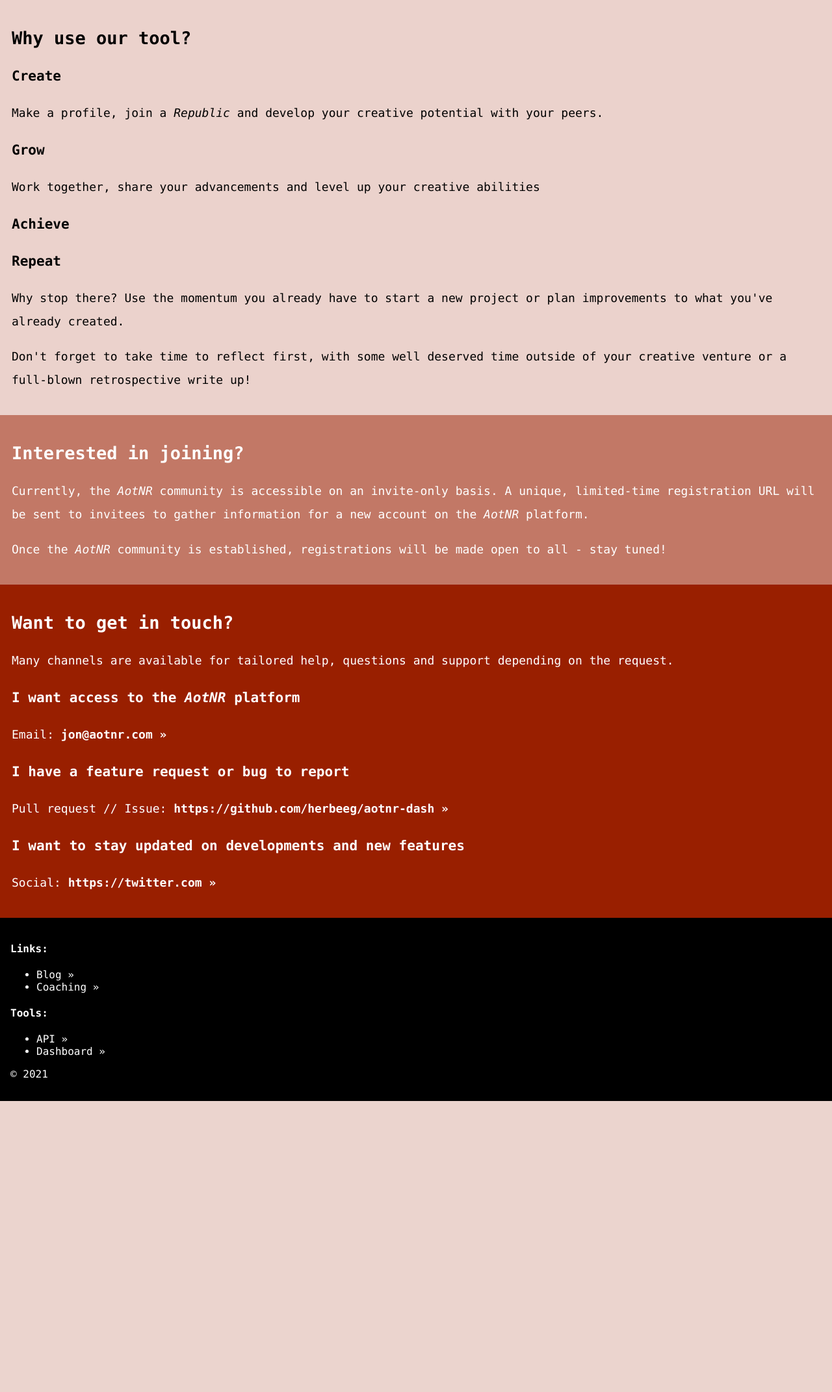
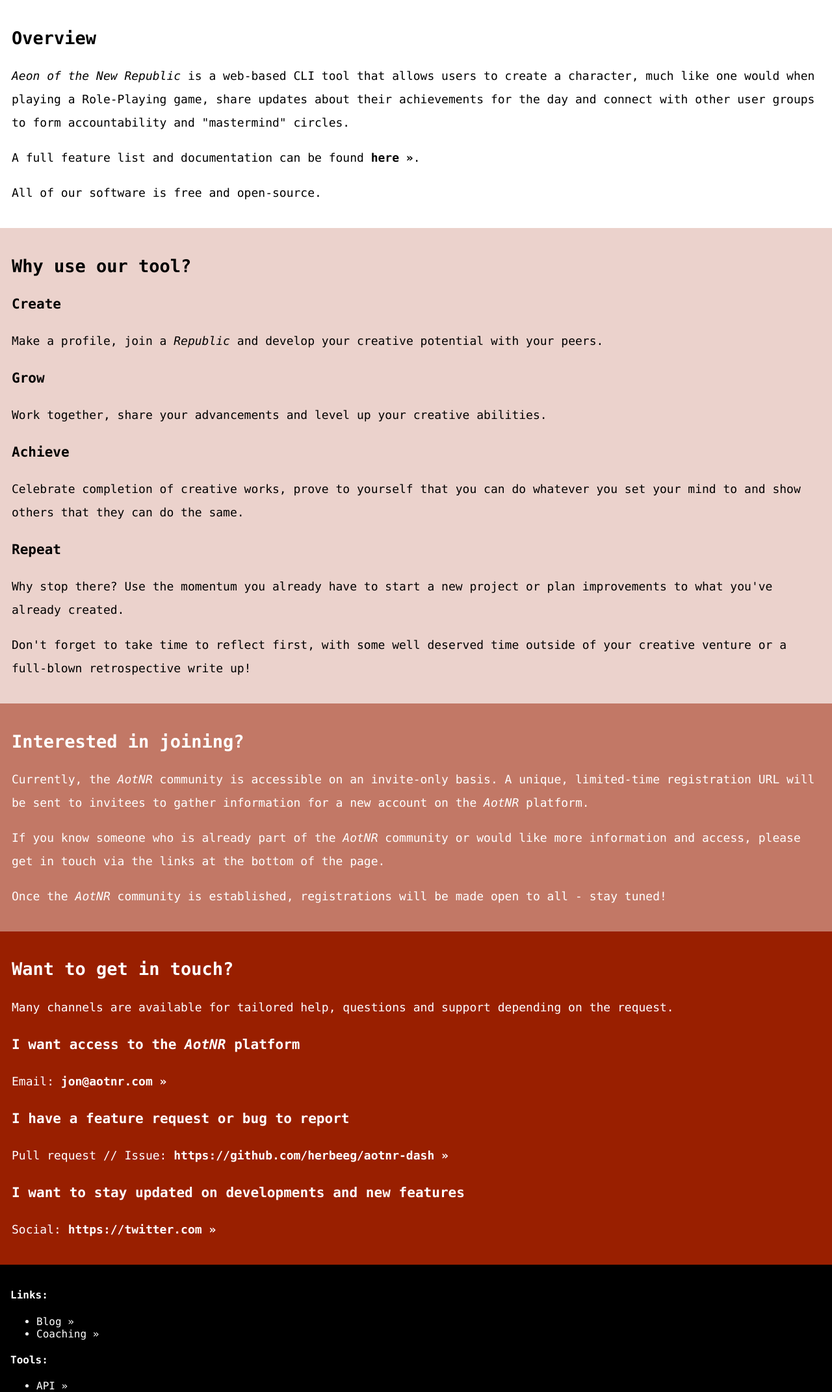
Before and after one commit to herbeeg/aotnr-web, a Flask app: page / in a window 1280 px wide. Shown: the part 240-2383 px from the top of the page at 65% size. Before the commit the page ends 1935 px from the top, so only its background shows below. Run offline with Flask 2, Linux system fonts and the light colour scheme.

Commit message:
Style homepage anchor links correctly and finish writing article container content for landing page

```diff
--- a/static/base.css
+++ b/static/base.css
@@ -62,13 +62,17 @@ main.container article {
     line-height: 2em;
 }
 
-main.container article a {
+main.container article#overview {
+    color: rgb(0, 0, 0);
+}
+
+main.container article#overview a {
     font-weight: bold;
-    color: rgb(255, 255, 255);
+    color: rgb(0, 0, 0);
     text-decoration: none;
 }
 
-main.container article a:hover {
+main.container article#overview a:hover {
     text-decoration: underline;
 }
 
@@ -85,6 +89,16 @@ main.container article#contact {
     background-color: rgba(153, 31, 0, 1.0);
 }
 
+main.container article#contact a {
+    font-weight: bold;
+    color: rgb(255, 255, 255);
+    text-decoration: none;
+}
+
+main.container article#contact a:hover {
+    text-decoration: underline;
+}
+
 footer {
     color: rgb(255, 255, 255);
     background-color: rgb(0, 0, 0);
--- a/templates/index.html
+++ b/templates/index.html
@@ -1,6 +1,18 @@
 {% extends "base.html" %}
 
 {% block content %}
+    <article id="overview">
+        <h2>Overview</h2>
+        <p>
+            <i>Aeon of the New Republic</i> is a web-based CLI tool that allows users to create a character, much like one would when playing a Role-Playing game, share updates about their achievements for the day and connect with other user groups to form accountability and "mastermind" circles.
+        </p>
+        <p>
+            A full feature list and documentation can be found <a href="https://github.com/herbeeg/aotnr-dash">here &raquo;</a>.
+        </p>
+        <p>
+            All of our software is free and open-source.
+        </p>
+    </article>
     <article id="about">
         <h2>Why use our tool?</h2>
         <h3>Create</h3>
@@ -9,9 +21,12 @@
         </p>
         <h3>Grow</h3>
         <p>
-            Work together, share your advancements and level up your creative abilities
+            Work together, share your advancements and level up your creative abilities.
         </p>
         <h3>Achieve</h3>
+        <p>
+            Celebrate completion of creative works, prove to yourself that you can do whatever you set your mind to and show others that they can do the same.
+        </p>
         <h3>Repeat</h3>
         <p>
             Why stop there? Use the momentum you already have to start a new project or plan improvements to what you've already created.
@@ -24,6 +39,9 @@
         <h2>Interested in joining?</h2>
         <p>
             Currently, the <i>AotNR</i> community is accessible on an invite-only basis. A unique, limited-time registration URL will be sent to invitees to gather information for a new account on the <i>AotNR</i> platform.
+        </p>
+        <p>
+            If you know someone who is already part of the <i>AotNR</i> community or would like more information and access, please get in touch via the links at the bottom of the page.
         </p>
         <p>
             Once the <i>AotNR</i> community is established, registrations will be made open to all - stay tuned!
```
